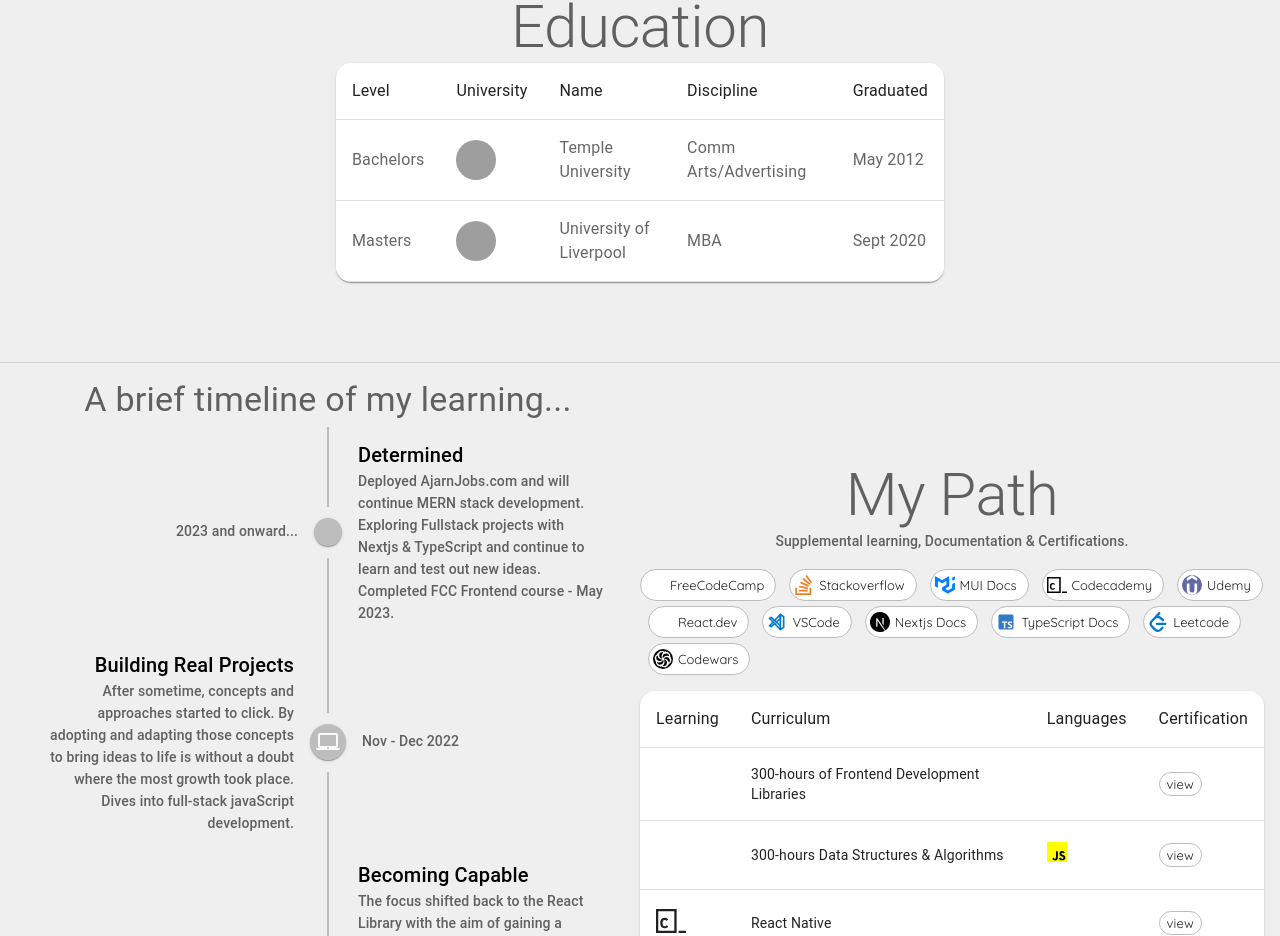
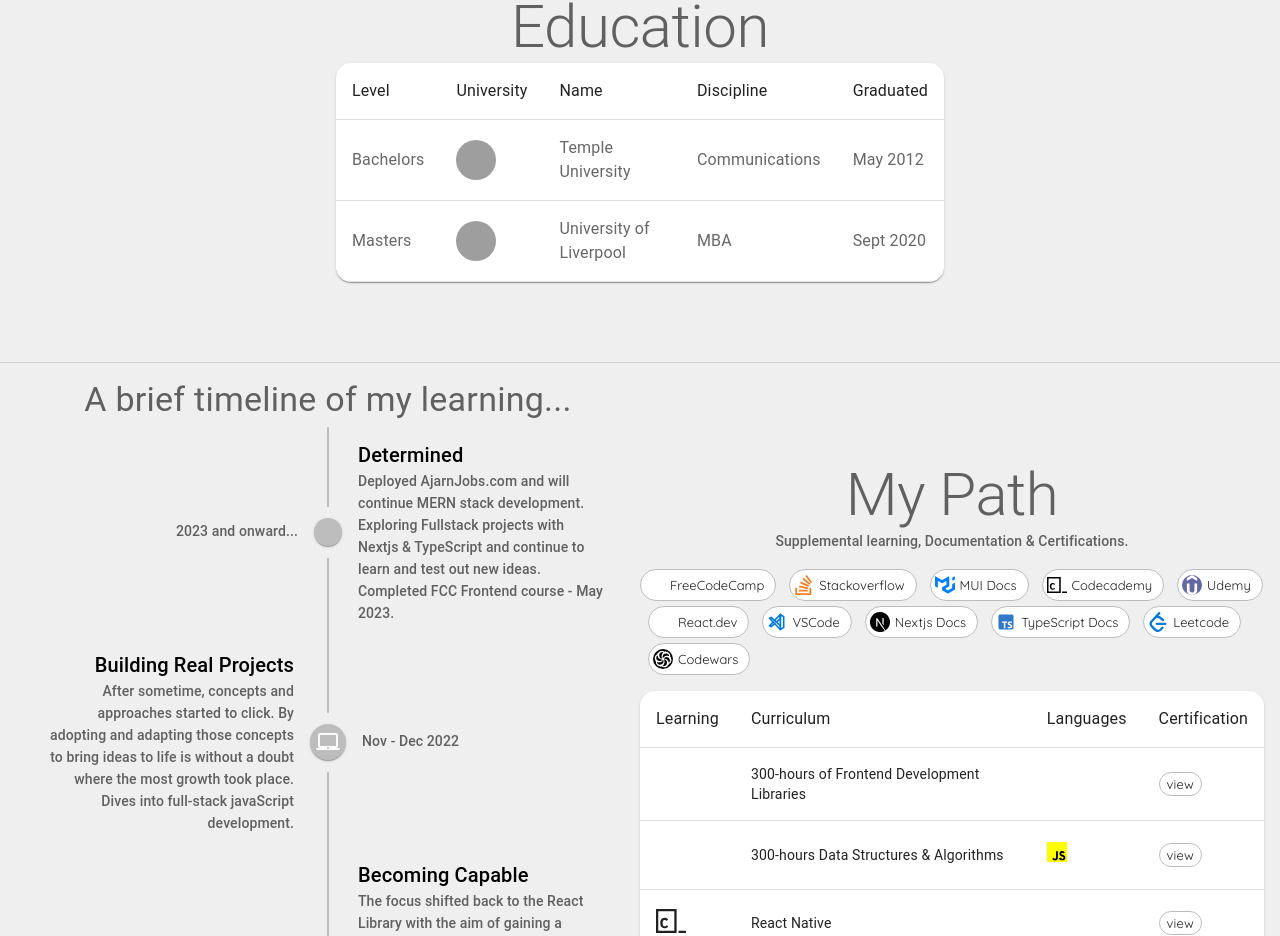
Before and after one commit to michaelhunter555/mikes-portfolio, a React (Create React App) app: page / in a window 1280 px wide. Shown: the part 3794-4730 px from the top of the page. Built offline with nearby package versions, Linux system fonts and the light colour scheme; no server answers; grey boxes are pictures that could not be loaded; some icons are missing.

Commit message:
updated typo

```diff
--- a/src/components/Education.js
+++ b/src/components/Education.js
@@ -75,9 +75,7 @@ const Education = () => {
                 </Typography>
               </TableCell>
               <TableCell>
-                <Typography color="text.secondary">
-                  Comm Arts/Advertising
-                </Typography>
+                <Typography color="text.secondary">Communications</Typography>
               </TableCell>
               <TableCell>
                 <Typography color="text.secondary">May 2012</Typography>
```
